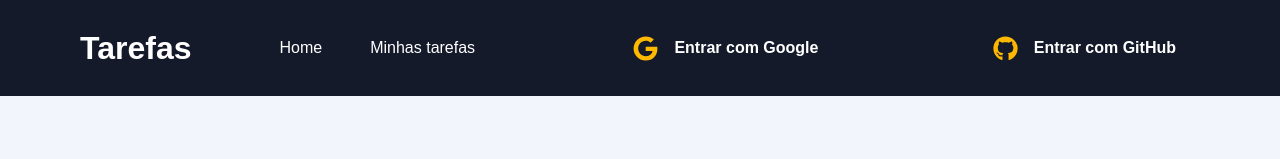
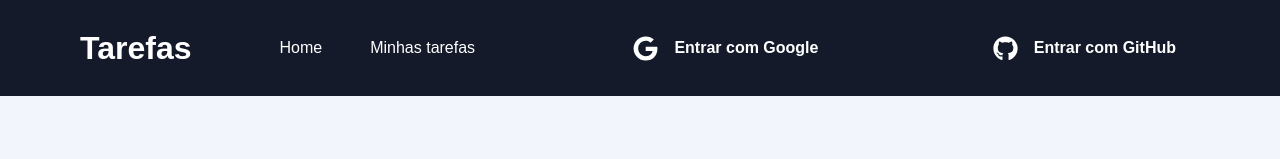
Before and after one commit to Luiz-Suvilao/tasks, a Next.js app: page / in a window 1280 px wide. Shown: the top 159 px of the page. Built offline with nearby package versions, Linux system fonts and the light colour scheme; no server answers; the database is empty.

Commit message:
remove icon colors

```diff
--- a/src/components/SignInButton/index.tsx
+++ b/src/components/SignInButton/index.tsx
@@ -52,7 +52,7 @@ export function SignInButton({
                 toggleLogged();
             }}
         >
-            {provider === 'github' ? (<FaGithub color="#ffb800"/>) : (<FaGoogle color="#ffb800"/>)}
+            {provider === 'github' ? (<FaGithub />) : (<FaGoogle />)}
             Entrar com {provider === 'github' ? 'GitHub' : 'Google'}
         </button>
     );
```
